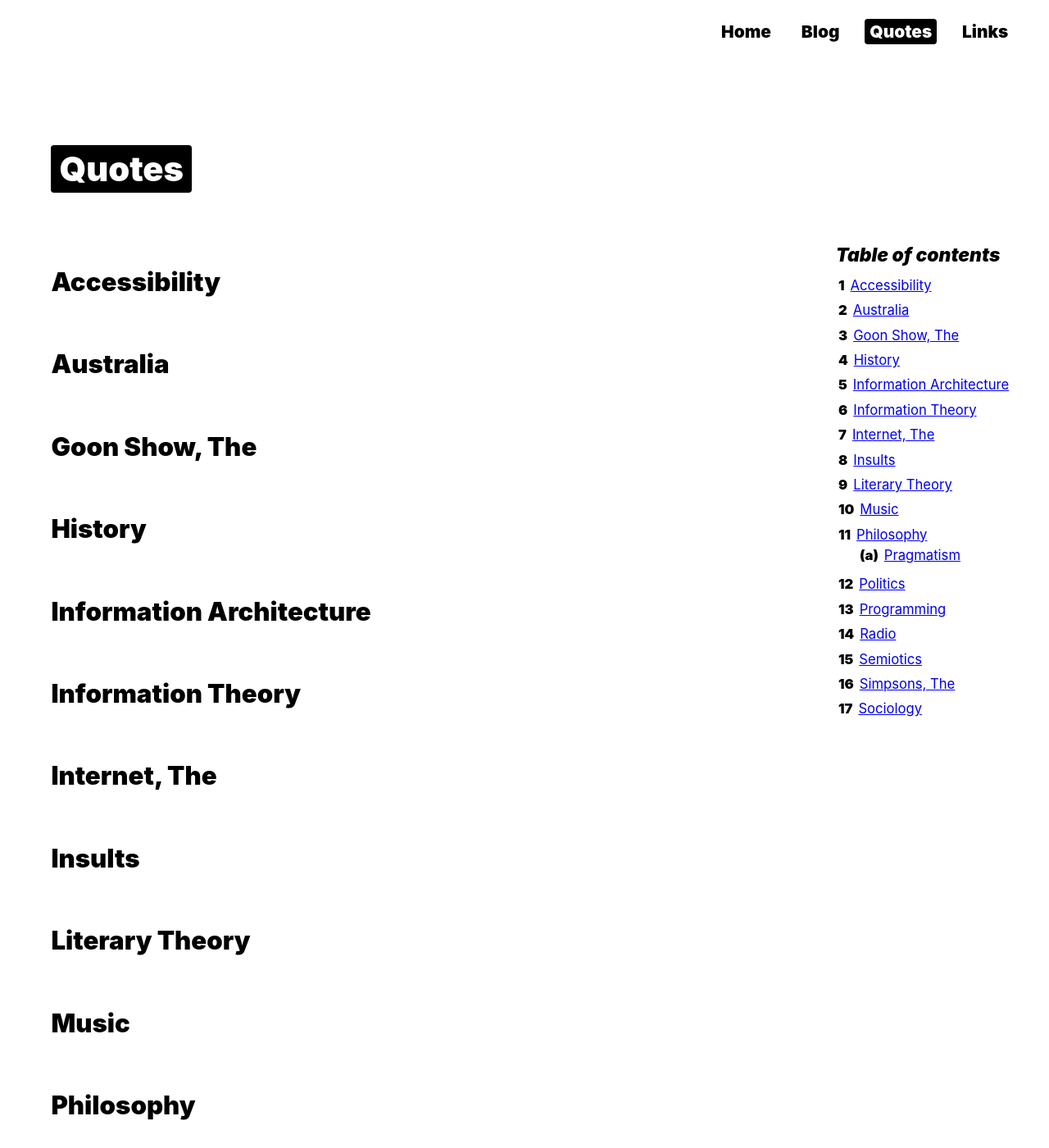
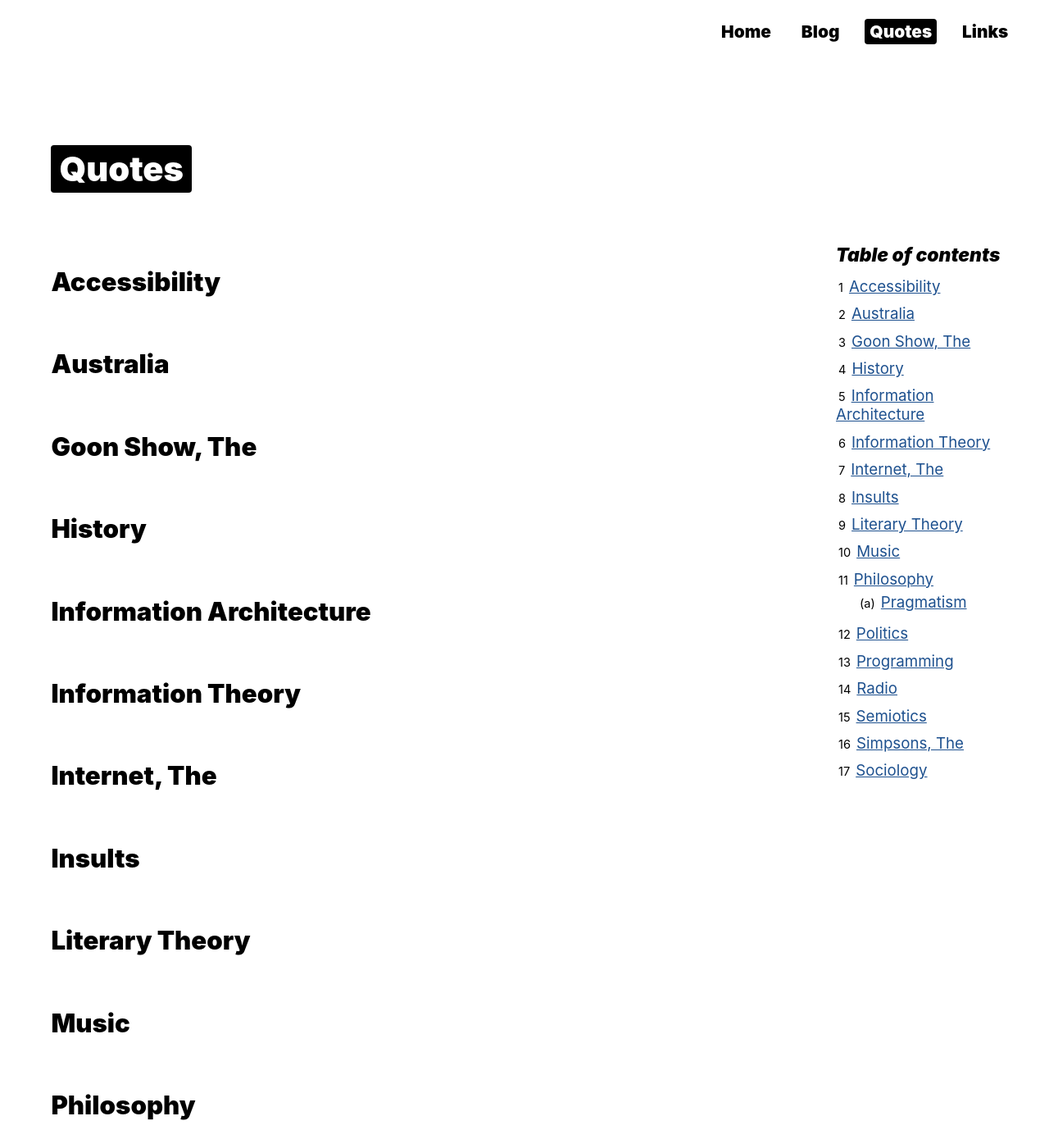
Before and after one commit to denismcdonald/blog, a Jekyll site: the page built from quotes.md, in a window 1280 px wide and 1400 px high. Shown: the whole window at 82% size. Built offline with Jekyll 4.4.1, drawn with Linux system fonts in a browser that asks for light colours; some web fonts are replaced.

Commit message:
Minor TOC tinker

```diff
--- a/_sass/main.scss
+++ b/_sass/main.scss
@@ -20,19 +20,24 @@ html {
 body {
     // background-color: #4B525A;
     background-color: #fff;
+    // background-color: #107896;
+    // background-color: #DA621E;
+    // background-color: #E37F45;
     // border-right: 2rem solid #eee;
     // border-top: 1px solid #000;
     // color: #FFEFF4;
     color: #000;
+    // color: #fff;
+    // color: #2A150D;
     // font-family: "Vollkorn", "Palatino Linotype", Palatino, Palladio, "URW Palladio L", "Book Antiqua", Baskerville, "Bookman Old Style", "Bitstream Charter", "Nimbus Roman No9 L", Garamond, "Apple Garamond", "ITC Garamond Narrow", "New Century Schoolbook", "Century Schoolbook", "Century Schoolbook L", Georgia, serif;
     font-family: system, -apple-system, ".SFNSText-Regular", "San Francisco", "Roboto", "Segoe UI", "Helvetica Neue", "Lucida Grande", sans-serif;
     margin: 0;
 }
 
-// a {
-//     color: #FFFFBC;
-//     color: #000;
-// }
+a {
+    // color: #FFFFBC;
+    color: #1E518F;
+}
 
 a:focus {
     // background-color: #000;
@@ -315,7 +320,8 @@ ul.toc li:before {
     // color: #fff;
     content: ""counter(item, decimal)"";
     counter-increment: item;
-    font-weight: 900;
+    font-size: 0.7rem;
+    // font-weight: 900;
     padding: 3px;
 }
 
@@ -338,7 +344,8 @@ ul.toc li:before {
     // content: "("counter(item, lower-latin)")\200B\00a0";
     content: "("counter(item, lower-latin)")\200B";
     counter-increment: item;
-    font-weight: 900;
+    font-size: 0.7rem;
+    // font-weight: 900;
 }
 
 .toc ul ul li {
@@ -489,8 +496,8 @@ Breakpoint 2 (Table of contents appears)
     .toc {
         background: linear-gradient(transparent, transparent);
         float: right;
-        font-size: 0.8rem;
-        // font-size: 1rem;
+        // font-size: 0.8rem;
+        font-size: 0.9rem;
         margin: 0 0.5rem 0 0;
         padding: 0;
         text-align: left;
```
Also changed, not shown: 1 other file.
